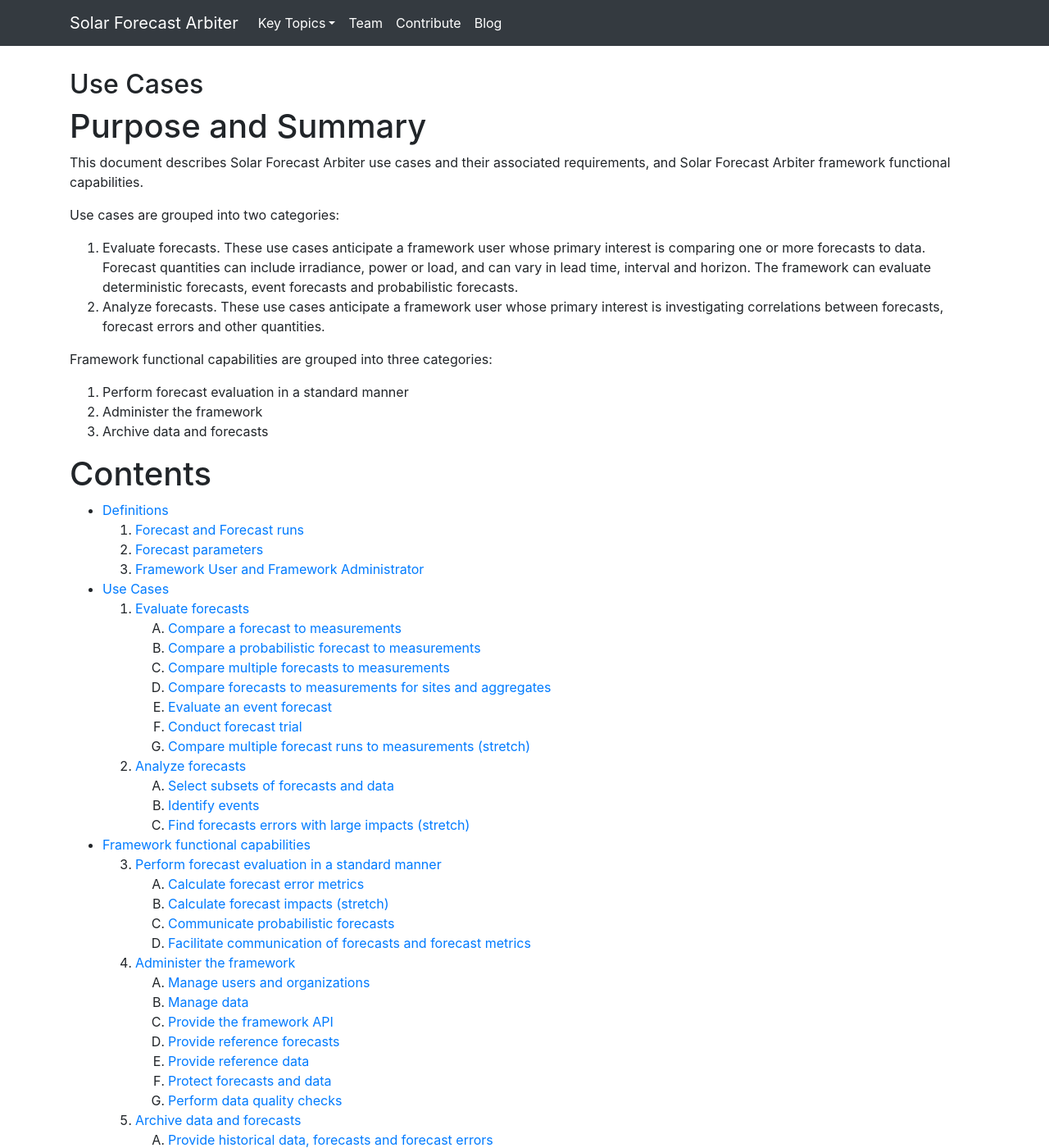
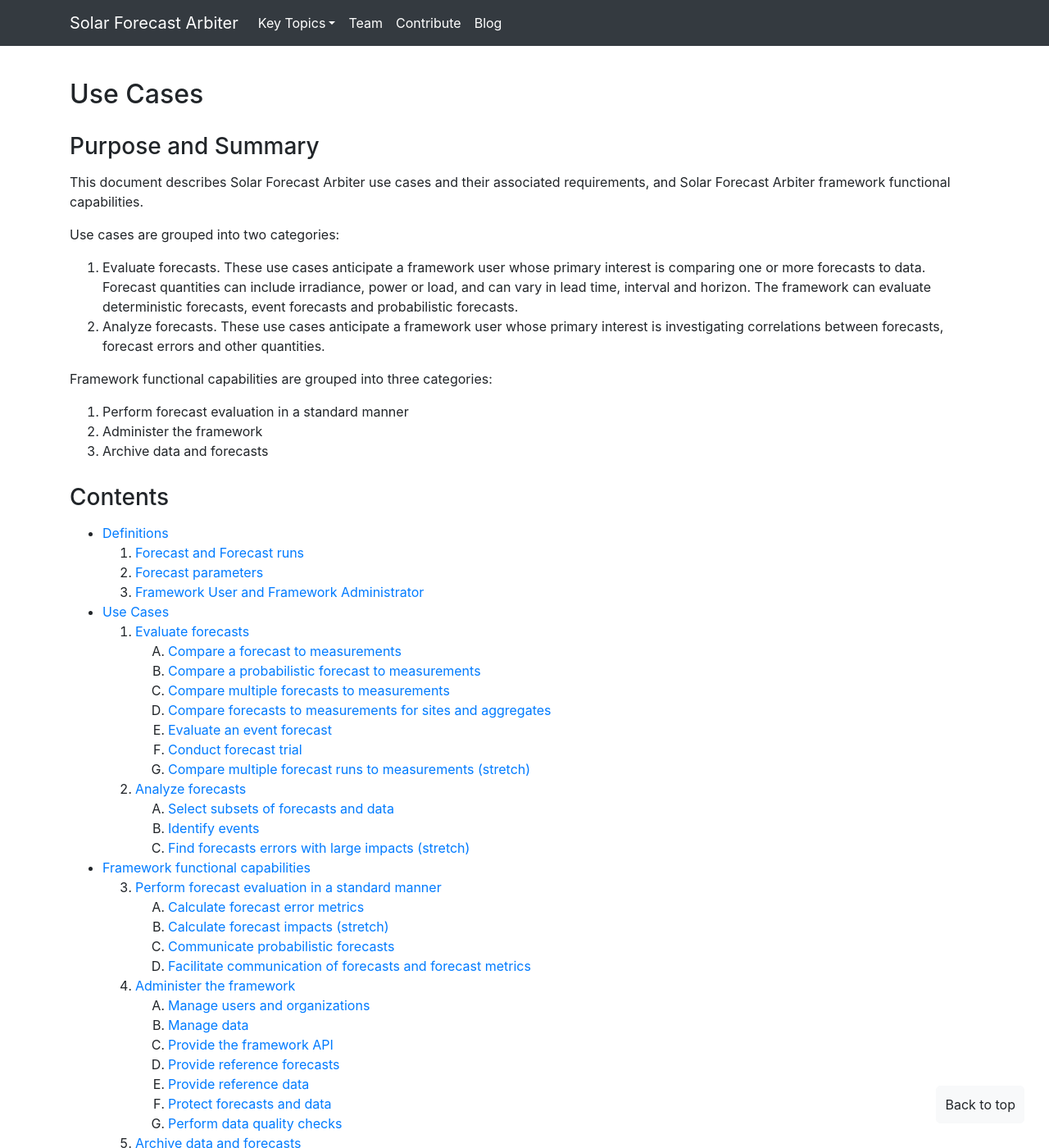
Before and after one commit to SolarArbiter/SolarArbiter.github.io, a Jekyll site: the page built from usecases.md, in a window 1280 px wide and 1400 px high. Shown: the whole window at 82% size. Built offline with Jekyll 4.4.1, drawn with Linux system fonts in a browser that asks for light colours; comment, search, counter and statistics services are not loaded; our own code applies the rules of GitHub Pages for plain Markdown files.

Commit message:
to top link

```diff
--- a/_includes/header.html
+++ b/_includes/header.html
@@ -14,7 +14,6 @@
 <script src="https://stackpath.bootstrapcdn.com/bootstrap/4.1.3/js/bootstrap.min.js" integrity="sha384-ChfqqxuZUCnJSK3+MXmPNIyE6ZbWh2IMqE241rYiqJxyMiZ6OW/JmZQ5stwEULTy" crossorigin="anonymous"></script>
 
 <!-- Custom styles for this template -->
-<link href="/css/sticky-footer-navbar.css" rel="stylesheet">
 <link href="/css/styles.css" type="text/css" rel="stylesheet">
 
 <!-- Mailchimp -->
--- /dev/null
+++ b/_includes/to_top.html
@@ -0,0 +1 @@
+<a href="#"><button id="to-top" class="btn btn-light" title="Go to top">Back to top</button></a>
--- a/_layouts/base.html
+++ b/_layouts/base.html
@@ -10,7 +10,7 @@
     </header>
     <!-- Begin page content -->
     <main role="main" class="flex-shrink-0">
-      <div class="container mt-4">
+      <div class="container">
 	    {{ content }}
       </div>
     </main>
--- a/css/sticky-footer-navbar.css
+++ /dev/null
@@ -1,20 +0,0 @@
-/* Custom page CSS
--------------------------------------------------- */
-/* Not required for template or sticky footer method. */
-
-main > .container {
-  padding: 60px 15px 0;
-}
-
-.footer {
-  background-color: #f5f5f5;
-}
-
-.footer > .container {
-  padding-right: 15px;
-  padding-left: 15px;
-}
-
-code {
-  font-size: 80%;
-}
--- a/css/styles.css
+++ b/css/styles.css
@@ -51,8 +51,8 @@
 h4,
 h5,
 h6 {
-    margin-top: -50px;
-    padding-top: 50px;
+	margin-top: 1em;
+	margin-bottom: .5em;
     display: block;
 }
 /* Mailchimp overrides */
@@ -62,3 +62,30 @@
 form#mc-embedded-subscribe-form{
     max-width: 650px;
 }
+#to-top {
+    position: fixed;
+    bottom: 30px;
+    right: 30px;
+    z-index: 99;
+    padding: 10px;
+    border-radius: 5px;
+}
+
+#to-top:hover {
+    background-color: #555;
+	color: #fff;
+}
+main > .container{
+	padding-top: 4em;
+}
+.footer {
+    background-color: #f5f5f5;
+}
+.footer > .container {
+    padding-right: 15px;
+    padding-left: 15px;
+}
+
+code {
+    font-size: 80%;
+}
--- a/usecases.md
+++ b/usecases.md
@@ -5,8 +5,8 @@
 ## Use Cases
 
 
-
-# Purpose and Summary {#purpose}
+{% include to_top.html %}
+### Purpose and Summary {#purpose}
 
 This document describes Solar Forecast Arbiter use cases and their associated requirements, and Solar Forecast Arbiter framework functional capabilities.
 
@@ -21,7 +21,7 @@
 2. Administer the framework
 3. Archive data and forecasts
 
-# Contents  {#contents}
+### Contents  {#contents}
 <div>
 <ul>
   <li><a href="#definitions">Definitions</a></li>
@@ -76,9 +76,9 @@
 </ul>
 </div>
 
-# Definitions  {#definitions}
+## Definitions  {#definitions}
 
-## Forecast and Forecast runs {#forecastdef}
+### Forecast and Forecast runs {#forecastdef}
 
 It is essential that we are clear about the definition of a _forecast_ within the framework.
 
@@ -114,7 +114,7 @@
  ![timeline_merge](/images/timeline_merged.svg)
 
 
-## Forecast parameters {#forecastparams}
+### Forecast parameters {#forecastparams}
 
 A _forecast_ is a piecewise-continuous time series of values parameterized by:
 
@@ -133,7 +133,7 @@
 
 A collection of forecasts is not required to share all parameters. For example, forecasts could be compared across different lead times or interval durations.
 
-## Framework User and Framework Administrator {#users}
+### Framework User and Framework Administrator {#users}
 
 A _framework user_ is an individual or organization that uses the capabilities of Solar Forecast Arbiter to evaluate and analyze forecasts. A framework user can be a _forecast provider_ (one who creates a forecast), a _forecast user_ (one using a forecast for a defined purpose), researchers and others.
 
@@ -141,13 +141,13 @@
 
 
 
-# Use cases  {#usecases}
+## Use cases  {#usecases}
 
 A use case describes a sequence of actions taken by a framework user to achieve a goal. Use cases are grouped into two categories: Evaluate forecasts, and Analyze forecasts. From each use case a list of framework requirements is developed. A use case may adopt, expand or modify the requirements of another use case.
 
-## 1. Evaluate forecasts  {#evaulatefx}
+### 1. Evaluate forecasts  {#evaulatefx}
 
-### 1.A. Compare a forecast to measurements {#uc1A}
+#### 1.A. Compare a forecast to measurements {#uc1A}
 
 **Use case narrative** : A framework user uploads a forecast or selects a benchmark forecast, uploads corresponding measured data or selects reference data, specifies filters, specifies temporal averaging, and selects metrics. The framework calculates metrics, provides a visual display of forecast performance and an evaluation report for download.
 
@@ -164,7 +164,7 @@
 - Framework provides a report for download.
 - Framework protects forecasts and uploaded data as user-owned: user can specify other users who can see/use the uploaded forecasts, data, and summary error statistics.
 
-### 1.B. Compare a probabilistic forecast to measurements {#uc1B}
+#### 1.B. Compare a probabilistic forecast to measurements {#uc1B}
 
 **Use case narrative** : A framework user uploads a probabilistic forecast, uploads corresponding data or selects reference data, specifies filters, and selects metrics. The framework calculates probabilistic metrics and provides a visual display of probabilistic forecast performance.
 
@@ -175,7 +175,7 @@
 - User can select among probabilistic forecast performance metrics (3.A).
 - Framework provides probabilistic metric values for comparison among forecasts, visual displays of probabilistic forecast performance for comparison (3.A).
 
-### 1.C. Compare multiple forecasts to measurements {#uc1C}
+#### 1.C. Compare multiple forecasts to measurements {#uc1C}
 
 **Use case narrative** : Framework users upload forecasts, select benchmark forecasts, or invite other users to share forecasts. Framework users upload corresponding data or select reference data, specify data filters, specify temporal averaging, and select metrics. The framework calculates metrics and provides a visual display of forecast performance and forecast errors for download, and a visual display comparing the forecasts. The framework user can share results with other users.
 
@@ -187,7 +187,7 @@
 - Framework protects forecasts as specified by each forecast owner.
 - Framework provides metric values for the comparison among forecasts, a visual display of comparison results, and a report for download.
 
-### 1.D. Compare forecasts to measurements for sites and aggregates {#uc1D}
+#### 1.D. Compare forecasts to measurements for sites and aggregates {#uc1D}
 
 **Use case narrative** : A framework administrator defines an aggregate of locations. A framework user uploads forecasts for locations in the aggregate and a forecast for the aggregation of locations. A framework user uploads corresponding data or selects reference data, specifies filters, specifies temporal averaging, and selects metrics. The forecasts and data may represent individual point sensors, power plants, or aggregated quantities. The framework calculates metrics and provides a visual display comparing the forecasts across scales.
 
@@ -198,7 +198,7 @@
 - Framework computes observations, as specified.
 - Framework provides metric values for the comparison among forecasts, a visual display of comparison results, and a report for download.
 
-### 1.E. Evaluate an event forecast {#uc1E}
+#### 1.E. Evaluate an event forecast {#uc1E}
 
 **Use case narrative** : A framework user can analyze an event forecast.
 
@@ -211,7 +211,7 @@
 - Framework provides metric values and visuals of event forecast performance (3.A).
 - Framework provides a report for user download.
 
-### 1.F. Conduct forecast trial {#uc1F}
+#### 1.F. Conduct forecast trial {#uc1F}
 
 **Use case narrative** : The framework administrator, in consultation with trial participants, defines trial period, locations, forecast quantities, time horizons, time resolutions, etc. of a forecast trial. The trial may be either retrospective or live, and may involve a test period followed by an evaluation period.
 
@@ -223,7 +223,7 @@
 - Framework accepts and allows for download of streaming data.
 - Framework generates intermediate reports during the trial.
 
-### 1.G. Compare multiple forecast runs to measurements (stretch) {#uc1G}
+#### 1.G. Compare multiple forecast runs to measurements (stretch) {#uc1G}
 
 **Use case narrative** : A framework user uploads a sequence of forecast runs at a regular interval, uploads corresponding data or selects reference data, specifies filters, specifies temporal averaging, and selects metrics. The framework calculates metrics, provides a visual display of forecast performance and an evaluation report for download.
 
@@ -239,9 +239,9 @@
 
 
 
-## 2. Analyze forecasts {#analyzefx}
+### 2. Analyze forecasts {#analyzefx}
 
-### 2.A. Select subsets of forecasts and data {#uc2A}
+#### 2.A. Select subsets of forecasts and data {#uc2A}
 
 **Use case narrative** : A framework user selects a subset of an uploaded forecast, and the corresponding data, based on one or more conditions, for detailed analysis.  The framework calculates metrics and provides a visual display of forecast performance.
 
@@ -255,7 +255,7 @@
 
 
 
-### 2.B. Identify events {#uc2B}
+#### 2.B. Identify events {#uc2B}
 
 **Use case narrative** : The framework assists a user to identify events in a forecast or in data.
 
@@ -271,7 +271,7 @@
 
 
 
-### 2.C. Find forecasts errors with large impacts (stretch) {#uc2C}
+#### 2.C. Find forecasts errors with large impacts (stretch) {#uc2C}
 
 **Use case narrative** : A framework user can associate forecast errors with system impact, and can filter forecasts based on system impact.
 
@@ -285,7 +285,7 @@
 
 
 
-# Framework functional capabilities {#capabilities}
+## Framework functional capabilities {#capabilities}
 
 Functional requirements are capabilities not specific to a use case but which the framework requires in order to satisfy the use cases. Functional requirements are grouped into three categories:
 
@@ -293,9 +293,9 @@
 - Administer the framework.
 - Archive forecasts and data.
 
-## 3. Perform forecast evaluation in a standard manner {#evaluation}
+### 3. Perform forecast evaluation in a standard manner {#evaluation}
 
-### 3.A. Calculate forecast error metrics {#uc3A}
+#### 3.A. Calculate forecast error metrics {#uc3A}
 
 **Use case narrative** : The framework provides a set of well-documented metrics which can be selected by a framework user for evaluating or analyzing forecasts.
 
@@ -306,7 +306,7 @@
 - Metrics can be selected by a framework user.
 - Metrics are available for probabilistic forecasts.
 
-### 3.B. Calculate forecast error impacts (stretch) {#uc3B}
+#### 3.B. Calculate forecast error impacts (stretch) {#uc3B}
 
 **Use case narrative** : The framework provides a set of well-documented functions to associate forecast error with system impact, including cost.
 
@@ -316,7 +316,7 @@
 - Functions are coded.
 - Function parameters can be selected by a framework user.
 
-### 3.C. Communicate probabilistic forecasts {#uc3C}
+#### 3.C. Communicate probabilistic forecasts {#uc3C}
 
 **Use case narrative** : The framework communicates probabilistic forecast information in a meaningful, well-documented manner.
 
@@ -325,7 +325,7 @@
 - Quantities and terms used to describe and present probabilistic forecasts are documented on the framework website.
 - Framework presents visuals for probabilistic forecasts.
 
-### 3.D. Facilitate communication of forecasts and forecast metrics {#uc3D}
+#### 3.D. Facilitate communication of forecasts and forecast metrics {#uc3D}
 
 **Use case narrative** : The framework aids a forecast provider to communicate forecast performance.
 
@@ -338,9 +338,9 @@
 
 
 
-## 4. Administer the framework {#administer}
+### 4. Administer the framework {#administer}
 
-### 4.A. Manage users and organizations {#uc4A}
+#### 4.A. Manage users and organizations {#uc4A}
 
 **Use case narrative** : The framework administrator can manage users and organizations.
 
@@ -350,7 +350,7 @@
 - Administrator can enable data upload privileges based on email communication.
 - Administrator can reset user passwords.
 
-### 4.B. Manage data {#uc4B}
+#### 4.B. Manage data {#uc4B}
 
 **Use case narrative** : The framework administrator can manage data storage, and can delete data upon request or at the end of the DOE funding period.
 
@@ -362,7 +362,7 @@
 
 
 
-### 4.C. Provide the framework API {#uc4C}
+#### 4.C. Provide the framework API {#uc4C}
 
 **Use case narrative** : The framework provides a documented API and appropriate services for client users.
 
@@ -372,7 +372,7 @@
 - Users can interact with the framework via url requests.
 - Users can request forecast evaluations via script (stretch).
 
-### 4.D. Provide reference forecasts {#uc4D}
+#### 4.D. Provide reference forecasts {#uc4D}
 
 **Use case narrative** : The framework provides a set of documented reference forecasts for irradiance and power, for various locations, at various intervals and horizons.
 
@@ -386,7 +386,7 @@
 - The framework can provide load and net load forecasts from user-uploaded data using persistence (stretch).
 - Reference forecasts and forecast methods are documented on the framework website.
 
-### 4.E. Provide reference data {#uc4E}
+#### 4.E. Provide reference data {#uc4E}
 
 **Use case narrative** : The framework provides reference weather and power data at selected locations.
 
@@ -396,7 +396,7 @@
 - The framework provides reference power data from a selection of PV systems.
 - The framework provides metadata for reference PV systems.
 
-### 4.F. Protect forecasts and data {#uc4F}
+#### 4.F. Protect forecasts and data {#uc4F}
 
 **Use case narrative** : The framework protects data and forecasts according to user-selected conditions.
 
@@ -408,7 +408,7 @@
 - Data owners can set permissions on data for viewing and downloading.
 - Forecast owners can set permission on forecasts for viewing, downloading and attribution.
 
-### 4.G. Perform data quality checks {#uc4G}
+#### 4.G. Perform data quality checks {#uc4G}
 
 **Use case narrative** : The framework applies data quality checks when a user uploads data, provides visuals and text reports of data quality check results, and offers download of user data with data quality flags.
 
@@ -421,9 +421,9 @@
 
 
 
-## 5. Archive data and forecasts {#archive}
+### 5. Archive data and forecasts {#archive}
 
-### 5.A. Provide historical data, forecasts and forecast errors {#uc5A}
+#### 5.A. Provide historical data, forecasts and forecast errors {#uc5A}
 
 **Use case narrative** : The framework provides archive service for data and forecasts.
 
```
